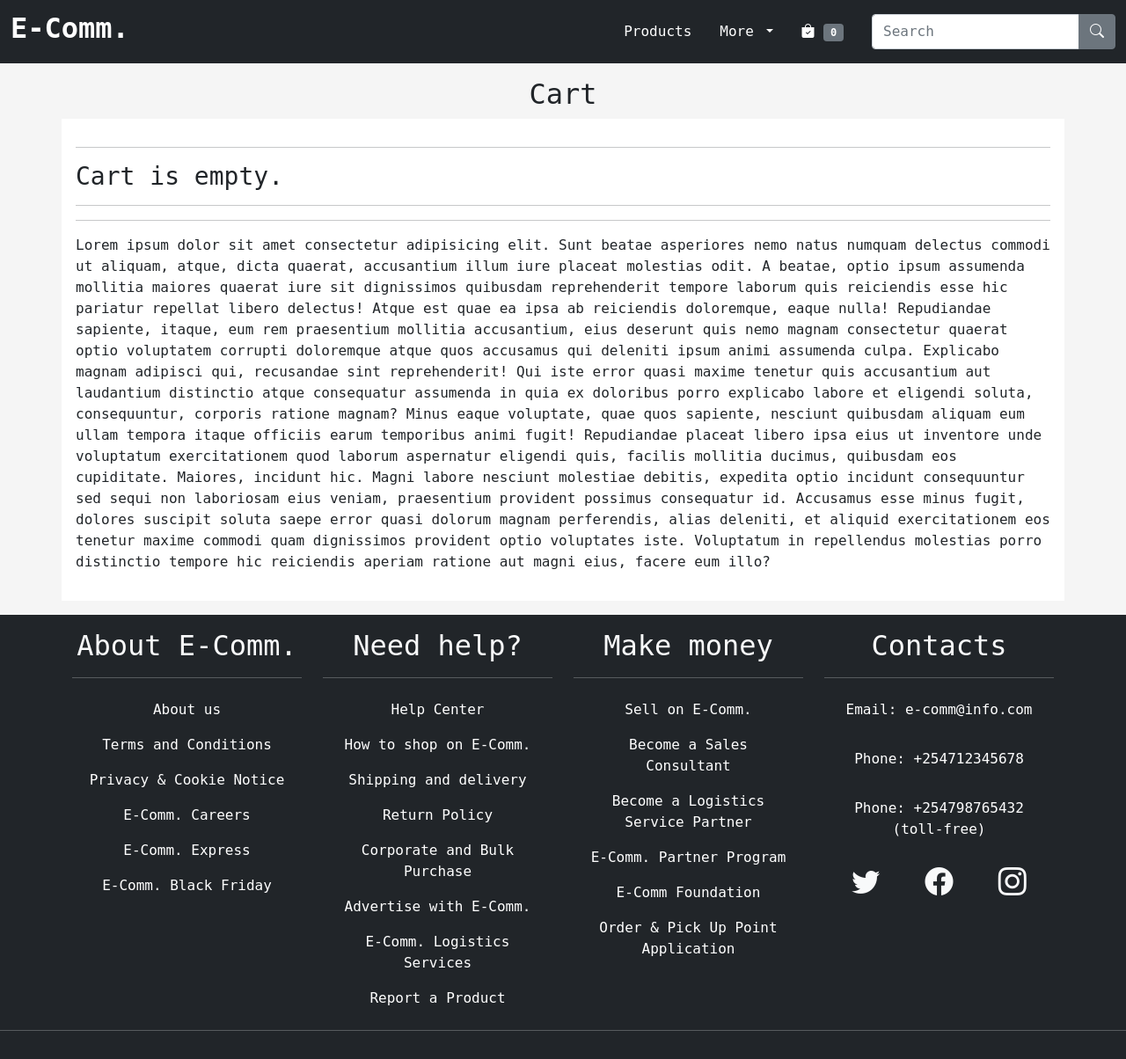
After one commit to LoisaKitakaya/E-Comm, a Django app: page /cart/ in a window 1280 px wide. The commit adds this page. Shown: the whole page at 88% size. Run offline with Django 4.2, Linux system fonts and the light colour scheme; some libraries are stand-ins or nearby versions; some web fonts are replaced.

Commit message:
cart app, completed add to cart funcitonality

```diff
--- /dev/null
+++ b/cart/cart.py
@@ -0,0 +1,57 @@
+from django.conf import settings
+from products.models import Product
+
+class Cart(object):
+    def __init__(self, request):
+        self.session = request.session
+        cart = self.session.get(settings.CART_SESSION_ID)
+
+        if not cart:
+            cart = self.session[settings.CART_SESSION_ID] = {}
+
+        self.cart = cart
+
+    def __iter__(self):
+        for p in self.cart.keys():
+            self.cart[str(p)]['product'] = Product.objects.get(pk=p)
+
+        for item in self.cart.values():
+            item['total_price'] = item['product'].product_price * item['quantity']
+
+            yield item
+
+    def __len__(self):
+        return sum(item['quantity'] for item in self.cart.values())
+
+    def add(self, product_id, quantity=1, update_quantity=False):
+        product_id = str(product_id)
+
+        if product_id not in self.cart:
+            self.cart[product_id] = {'quantity': 1, 'id': product_id}
+
+        if update_quantity:
+            self.cart[product_id]['quantity'] += int(quantity)
+
+            if self.cart[product_id]['quantity'] == 0:
+                self.remove(product_id)
+
+        self.save()
+
+    def remove(self, product_id):
+        if product_id in self.cart:
+            del self.cart[product_id]
+            self.save()
+
+    def save(self):
+        self.session[settings.CART_SESSION_ID] = self.cart
+        self.session.modified = True
+
+    def clear(self):
+        del self.session[settings.CART_SESSION_ID]
+        self.session.modified = True
+
+    def get_total_cost(self):
+        for p in self.cart.keys():
+            self.cart[str(p)]['product'] = Product.objects.get(pk=p)
+
+        return sum(item['quantity'] * item['product'].product_price for item in self.cart.values())
--- /dev/null
+++ b/cart/context_processors.py
@@ -0,0 +1,4 @@
+from .cart import Cart
+
+def cart(request):
+    return {'cart': Cart(request)}
--- /dev/null
+++ b/cart/forms.py
@@ -0,0 +1,3 @@
+from django import forms
+
+# forms here
--- /dev/null
+++ b/cart/templates/cart/cart.html
@@ -0,0 +1,171 @@
+<!-- extend base template -->
+{% extends 'base.html' %}
+<!-- extend base template -->
+
+<!-- load static -->
+{% load static %}
+<!-- load static -->
+
+<!-- load bootstrap -->
+{% load bootstrap5 %}
+<!-- load bootstrap -->
+
+<!-- format localization -->
+{% load humanize %}
+<!-- format localization -->
+
+<!-- title -->
+
+<!-- extend block -->
+{% block title %} Cart {% endblock %}
+<!-- extend block -->
+
+<!-- title -->
+
+<!-- body -->
+
+<!-- extend block -->
+{% block body %}
+<h2 class="text-center">Cart</h2>
+<div class="cart-details-container bg-light">
+  <div class="cart-details">
+    <!-- if -->
+    {% if cart %}
+    <!-- if -->
+
+    <table class="table table-striped">
+      <thead>
+        <tr class="text-center">
+          <th scope="col">#</th>
+          <th scope="col">Thumbnail</th>
+          <th scope="col">Product</th>
+          <th scope="col">Quantity</th>
+          <th class="col">Total</th>
+          <th class="col">Remove</th>
+        </tr>
+      </thead>
+      <tbody>
+        <!-- for -->
+        {% for item in cart %}
+        <!-- for -->
+        <tr class="text-center">
+          <th scope="row">{{ forloop.counter }}</th>
+          <td>
+            <img
+              src="{{ item.product.product_thumbnail.url }}"
+              style="max-width: 50px; max-height: 50px"
+              alt=""
+            />
+          </td>
+          <td>
+            <a href="{% url 'product_details' item.product.short_name_slug %}"
+              >{{ item.product.short_name }}</a
+            >
+          </td>
+          <td class="qty-control">
+            <a
+              href="?change_quantity={{ item.id }}&quantity=-1"
+              class="text-dark"
+            >
+              <i class="bi bi-dash-square-fill"></i>
+            </a>
+            {{ item.quantity }}
+            <a
+              href="?change_quantity={{ item.id }}&quantity=1"
+              class="text-dark"
+            >
+              <i class="bi bi-plus-square-fill"></i>
+            </a>
+          </td>
+          <td>{{ item.total_price|intcomma }}</td>
+          <td class="qty-control">
+            <a href="?delete={{ item.id }}" class="text-danger">
+              <i class="bi bi-trash-fill"></i>
+            </a>
+          </td>
+        </tr>
+        <!-- endfor -->
+        {% endfor %}
+        <!-- endfor -->
+      </tbody>
+      <tfoot>
+        <tr class="text-center">
+          <th scope="row"></th>
+          <td></td>
+          <td>
+            <strong>Total Cost</strong>
+          </td>
+          <td>
+            <strong>{{ cart|length }}</strong>
+          </td>
+          <td>
+            <strong>KSH {{ cart.get_total_cost|intcomma }}</strong>
+          </td>
+          <td></td>
+        </tr>
+      </tfoot>
+    </table>
+
+    <!-- else -->
+    {% else %}
+    <!-- else -->
+
+    <!-- if -->
+    {% if error_message %}
+    <!-- if -->
+    <h3 class="prod-404">
+      <hr />
+      {{ error_message }} <br />
+      <hr />
+    </h3>
+    <!-- else -->
+    {% else %}
+    <!-- else -->
+    <h3 class="prod-404">
+      <hr />
+      Cart is empty. <br />
+      <hr />
+    </h3>
+    <!-- endif -->
+    {% endif %}
+    <!-- endif -->
+
+    <!-- endif -->
+    {% endif %}
+    <!-- endif -->
+
+    <hr />
+
+    <p>
+      Lorem ipsum dolor sit amet consectetur adipisicing elit. Sunt beatae
+      asperiores nemo natus numquam delectus commodi ut aliquam, atque, dicta
+      quaerat, accusantium illum iure placeat molestias odit. A beatae, optio
+      ipsum assumenda mollitia maiores quaerat iure sit dignissimos quibusdam
+      reprehenderit tempore laborum quis reiciendis esse hic pariatur repellat
+      libero delectus! Atque est quae ea ipsa ab reiciendis doloremque, eaque
+      nulla! Repudiandae sapiente, itaque, eum rem praesentium mollitia
+      accusantium, eius deserunt quis nemo magnam consectetur quaerat optio
+      voluptatem corrupti doloremque atque quos accusamus qui deleniti ipsum
+      animi assumenda culpa. Explicabo magnam adipisci qui, recusandae sint
+      reprehenderit! Qui iste error quasi maxime tenetur quis accusantium aut
+      laudantium distinctio atque consequatur assumenda in quia ex doloribus
+      porro explicabo labore et eligendi soluta, consequuntur, corporis ratione
+      magnam? Minus eaque voluptate, quae quos sapiente, nesciunt quibusdam
+      aliquam eum ullam tempora itaque officiis earum temporibus animi fugit!
+      Repudiandae placeat libero ipsa eius ut inventore unde voluptatum
+      exercitationem quod laborum aspernatur eligendi quis, facilis mollitia
+      ducimus, quibusdam eos cupiditate. Maiores, incidunt hic. Magni labore
+      nesciunt molestiae debitis, expedita optio incidunt consequuntur sed sequi
+      non laboriosam eius veniam, praesentium provident possimus consequatur id.
+      Accusamus esse minus fugit, dolores suscipit soluta saepe error quasi
+      dolorum magnam perferendis, alias deleniti, et aliquid exercitationem eos
+      tenetur maxime commodi quam dignissimos provident optio voluptates iste.
+      Voluptatum in repellendus molestias porro distinctio tempore hic
+      reiciendis aperiam ratione aut magni eius, facere eum illo?
+    </p>
+  </div>
+</div>
+{% endblock %}
+<!-- extend block -->
+
+<!-- body -->
--- /dev/null
+++ b/cart/urls.py
@@ -0,0 +1,6 @@
+from django.urls import path
+from cart import views
+
+urlpatterns = [
+    path('', views.cart, name='cart'),
+]
--- a/cart/views.py
+++ b/cart/views.py
@@ -1,3 +1,33 @@
-from django.shortcuts import render
+from django.shortcuts import render,redirect
+from django.contrib import messages
+from .cart import Cart
 
 # Create your views here.
+def cart(request):
+
+    cart = Cart(request)
+
+    if request.method == 'GET':
+
+        delete_item = request.GET.get('delete', '')
+
+        if delete_item:
+
+            cart.remove(delete_item)
+
+            messages.error(request, 'Item removed from cart.')
+
+            return redirect('cart')
+
+        change_quantity = request.GET.get('change_quantity', '')
+        quantity = request.GET.get('quantity', 0)
+
+        if change_quantity:
+
+            cart.add(change_quantity, quantity, True)
+
+            return redirect('cart')
+
+    context = {}
+
+    return render(request, 'cart/cart.html', context)
--- a/e_comm/urls.py
+++ b/e_comm/urls.py
@@ -24,6 +24,7 @@ from ckeditor_uploader import views as ckeditor_views
 urlpatterns = [
     path('admin/', admin.site.urls),
     path('', include('core.urls')),
+    path('cart/', include('cart.urls')),
     path('vendor/', include('vendors.urls')),
     path('products/', include('products.urls')),
     path('ckeditor/upload/', login_required(ckeditor_views.upload), name='ckeditor_upload'),
--- a/products/forms.py
+++ b/products/forms.py
@@ -10,3 +10,7 @@ class CreateProduct(forms.ModelForm):
 
         fields = '__all__'
         exclude = ['short_name_slug', 'vendor']
+
+class AddToCart(forms.Form):
+
+    quantity = forms.IntegerField(label='Quantity')
--- a/static/css/styles.css
+++ b/static/css/styles.css
@@ -195,7 +195,8 @@ html {
   text-align: justify;
 }
 
-.product-details {
+.product-details,
+.cart-details {
   padding: 1rem;
 }
 
@@ -260,3 +261,21 @@ html {
   max-width: 1000px;
   max-height: 1000px;
 }
+
+.app-message {
+  position: fixed !important;
+  top: 5rem !important;
+  right: 1rem !important;
+  max-width: 50% !important;
+  z-index: 100 !important;
+  animation: fadeInRight;
+  animation-duration: 300ms;
+}
+
+.badge {
+  padding: 0.15em auto !important;
+}
+
+.qty-control a {
+  text-decoration: none;
+}
--- a/templates/base.html
+++ b/templates/base.html
@@ -38,6 +38,10 @@
       type="text/javascript"
       src="{% static 'ckeditor/ckeditor/ckeditor.js' %}"
     ></script>
+    <link
+      rel="stylesheet"
+      href="https://cdnjs.cloudflare.com/ajax/libs/animate.css/4.1.1/animate.min.css"
+    />
     <link rel="stylesheet" href="{% static 'css/styles.css' %}" />
     <title>E-Comm. | {% block title %} Home {% endblock %}</title>
   </head>
@@ -95,13 +99,24 @@
               </ul>
             </div>
             <a
-              href="#"
+              href="{% url 'cart' %}"
               class="nav-link"
               data-bs-toggle="tooltip"
               data-bs-placement="top"
               title="cart"
             >
               <i class="bi bi-bag-check-fill"></i>
+              <!-- if -->
+              {% if cart %}
+              <!-- if -->
+              <span class="badge bg-secondary">{{ cart|length }}</span>
+              <!-- else -->
+              {% else %}
+              <!-- else -->
+              <span class="badge bg-secondary">0</span>
+              <!-- endif -->
+              {% endif %}
+              <!-- endif -->
             </a>
           </div>
           <form action="{% url 'search' %}" method="get" class="d-flex">
--- a/templates/messages.html
+++ b/templates/messages.html
@@ -0,0 +1,64 @@
+<!-- if -->
+{% if messages %}
+<!-- if -->
+
+<!-- for -->
+{% for message in messages %}
+<!-- for -->
+
+<!-- if -->
+{% if message.tags == 'success' %}
+<!-- if -->
+<div
+  class="app-message alert alert-success alert-dismissible fade show"
+  role="alert"
+>
+  {{ message }}
+  <button
+    type="button"
+    class="btn-close"
+    data-bs-dismiss="alert"
+    aria-label="Close"
+  ></button>
+</div>
+<!-- elif -->
+{% elif message.tags == 'error' %}
+<!-- elif -->
+<div
+  class="app-message alert alert-danger alert-dismissible fade show"
+  role="alert"
+>
+  {{ message }}
+  <button
+    type="button"
+    class="btn-close"
+    data-bs-dismiss="alert"
+    aria-label="Close"
+  ></button>
+</div>
+<!-- elif -->
+{% elif message.tags == 'info' %}
+<!-- elif -->
+<div
+  class="app-message alert alert-info alert-dismissible fade show"
+  role="alert"
+>
+  {{ message }}
+  <button
+    type="button"
+    class="btn-close"
+    data-bs-dismiss="alert"
+    aria-label="Close"
+  ></button>
+</div>
+<!-- endif -->
+{% endif %}
+<!-- endif -->
+
+<!-- endfor -->
+{% endfor %}
+<!-- endfor -->
+
+<!-- endif -->
+{% endif %}
+<!-- endif -->
```
Also changed, not shown: e_comm/settings.py (+9 -1 lines), products/context_processors.py (deleted, +0 -9 lines), products/templates/products/products_detail.html (+10 -9 lines), products/views.py (+30 -1 lines), vendors/views.py (+11 -0 lines), db.sqlite3.
